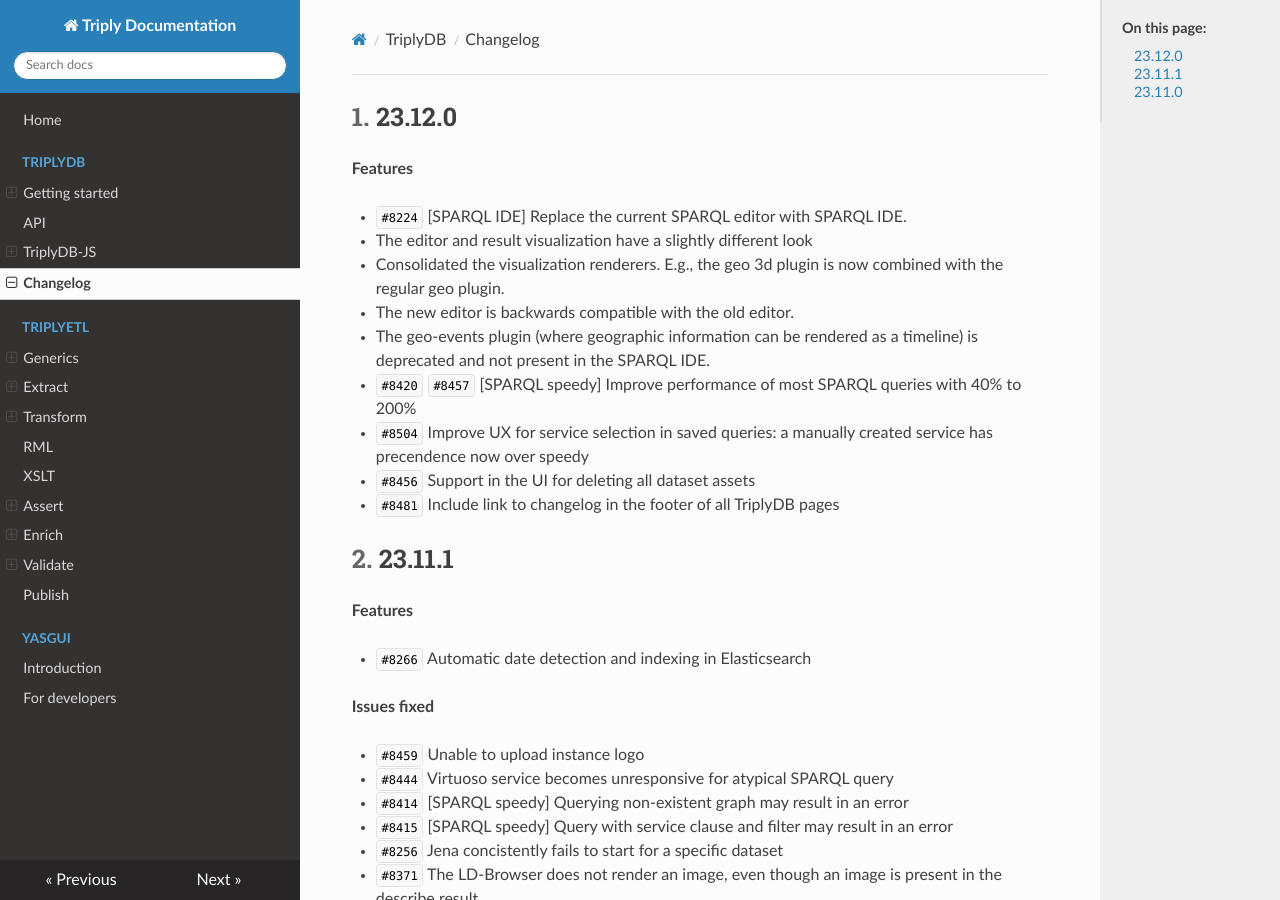
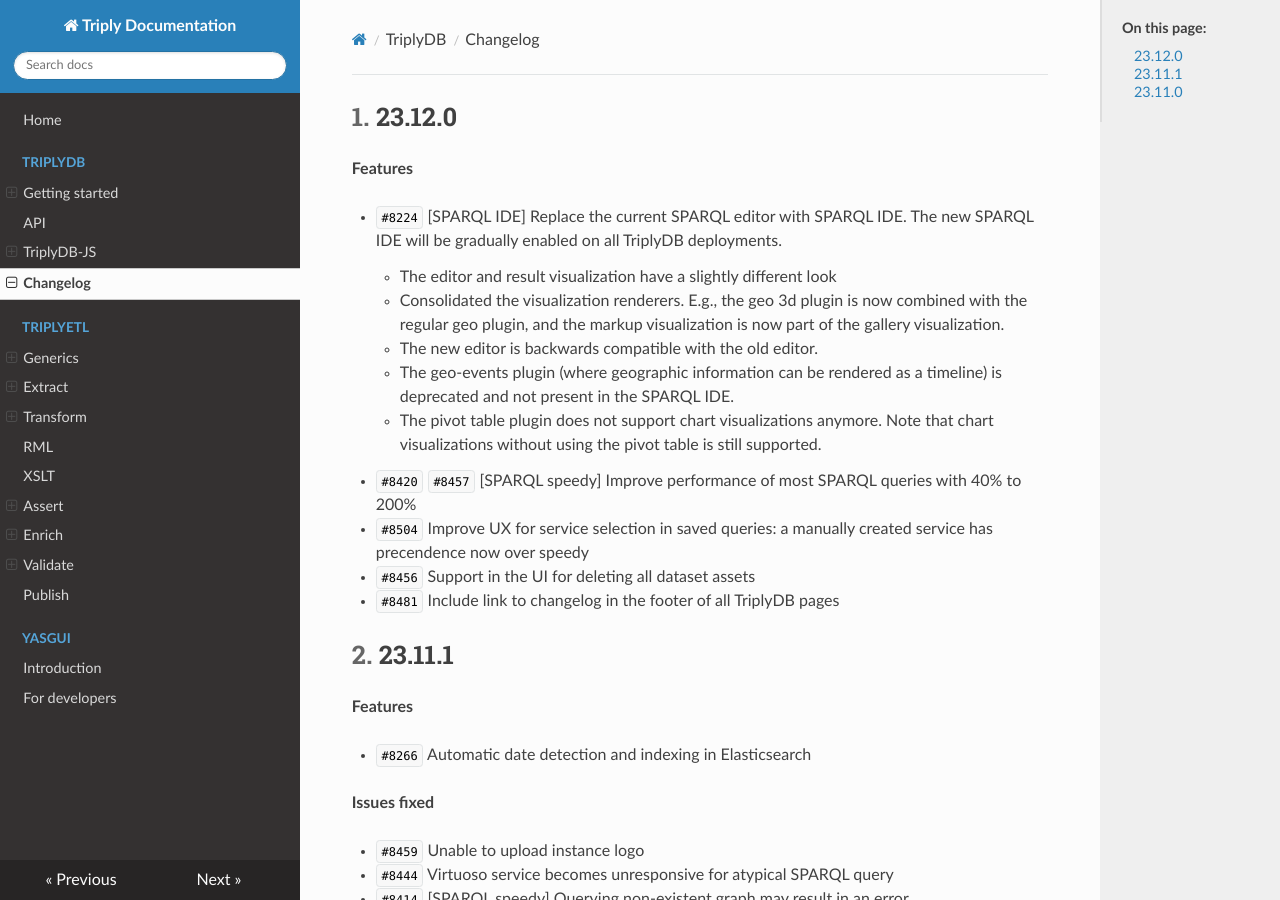
Before and after one commit to TriplyDB/Documentation, an MkDocs documentation site: the page built from docs/triplydb-changelog/index.md, in a window 1280 px wide and 900 px high. Built offline with MkDocs 1.6.1, drawn with Linux system fonts in a browser that asks for light colours.

Commit message:
improved sparql-ide related changelog

```diff
--- a/docs/triplydb-changelog/index.md
+++ b/docs/triplydb-changelog/index.md
@@ -10,11 +10,12 @@
 
 **Features**
 
-- `#8224` [SPARQL IDE] Replace the current SPARQL editor with SPARQL IDE.
-  - The editor and result visualization have a slightly different look
-  - Consolidated the visualization renderers. E.g., the geo 3d plugin is now combined with the regular geo plugin.
-  - The new editor is backwards compatible with the old editor.
-  - The geo-events plugin (where geographic information can be rendered as a timeline) is deprecated and not present in the SPARQL IDE.
+- `#8224` [SPARQL IDE] Replace the current SPARQL editor with SPARQL IDE. The new SPARQL IDE will be gradually enabled on all TriplyDB deployments.
+    - The editor and result visualization have a slightly different look
+    - Consolidated the visualization renderers. E.g., the geo 3d plugin is now combined with the regular geo plugin, and the markup visualization is now part of the gallery visualization.
+    - The new editor is backwards compatible with the old editor.
+    - The geo-events plugin (where geographic information can be rendered as a timeline) is deprecated and not present in the SPARQL IDE.
+    - The pivot table plugin does not support chart visualizations anymore. Note that chart visualizations without using the pivot table is still supported.
 - `#8420` `#8457` [SPARQL speedy] Improve performance of most SPARQL queries with 40% to 200%
 - `#8504` Improve UX for service selection in saved queries: a manually created service has precendence now over speedy
 - `#8456` Support in the UI for deleting all dataset assets
```
